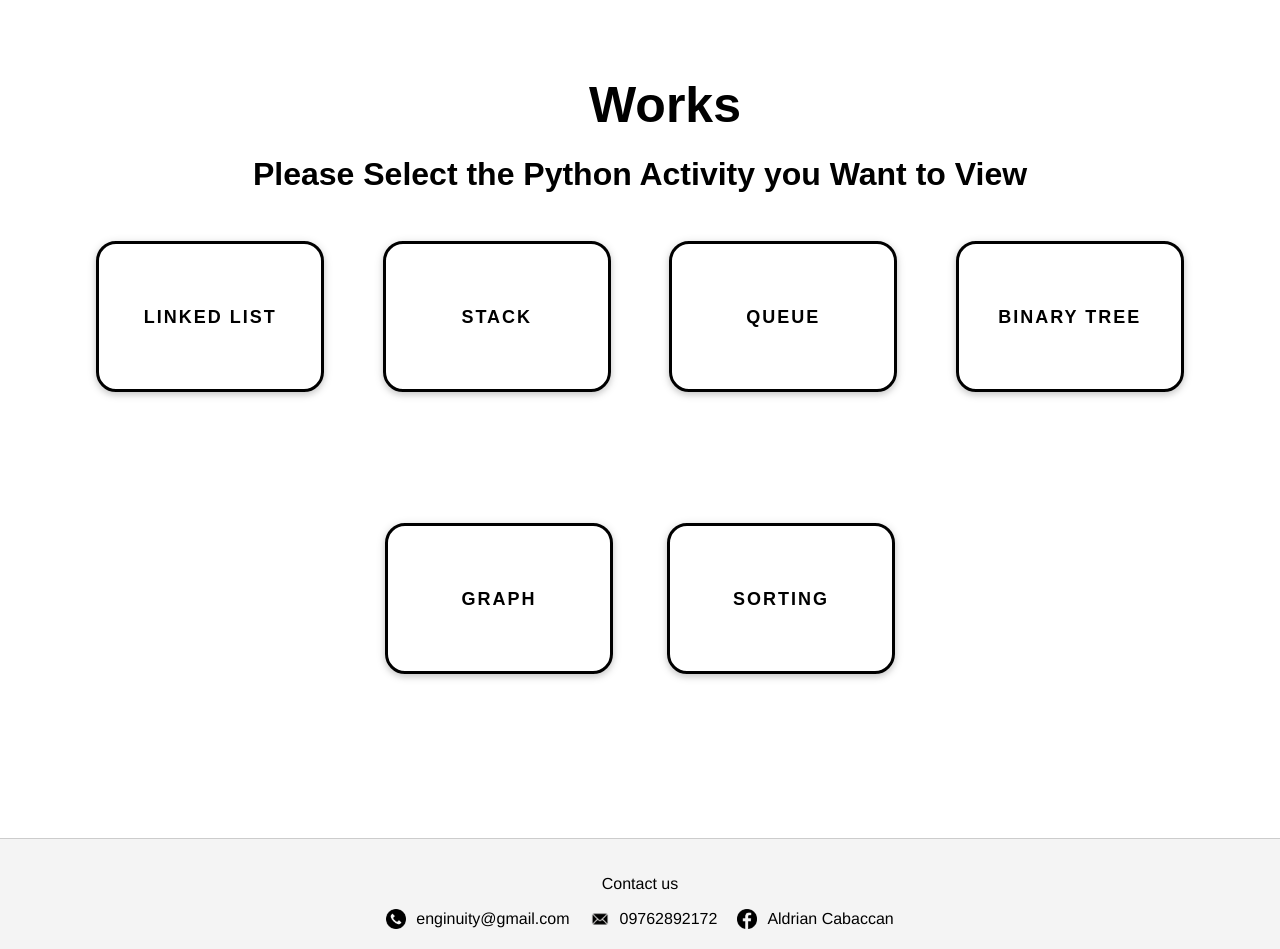
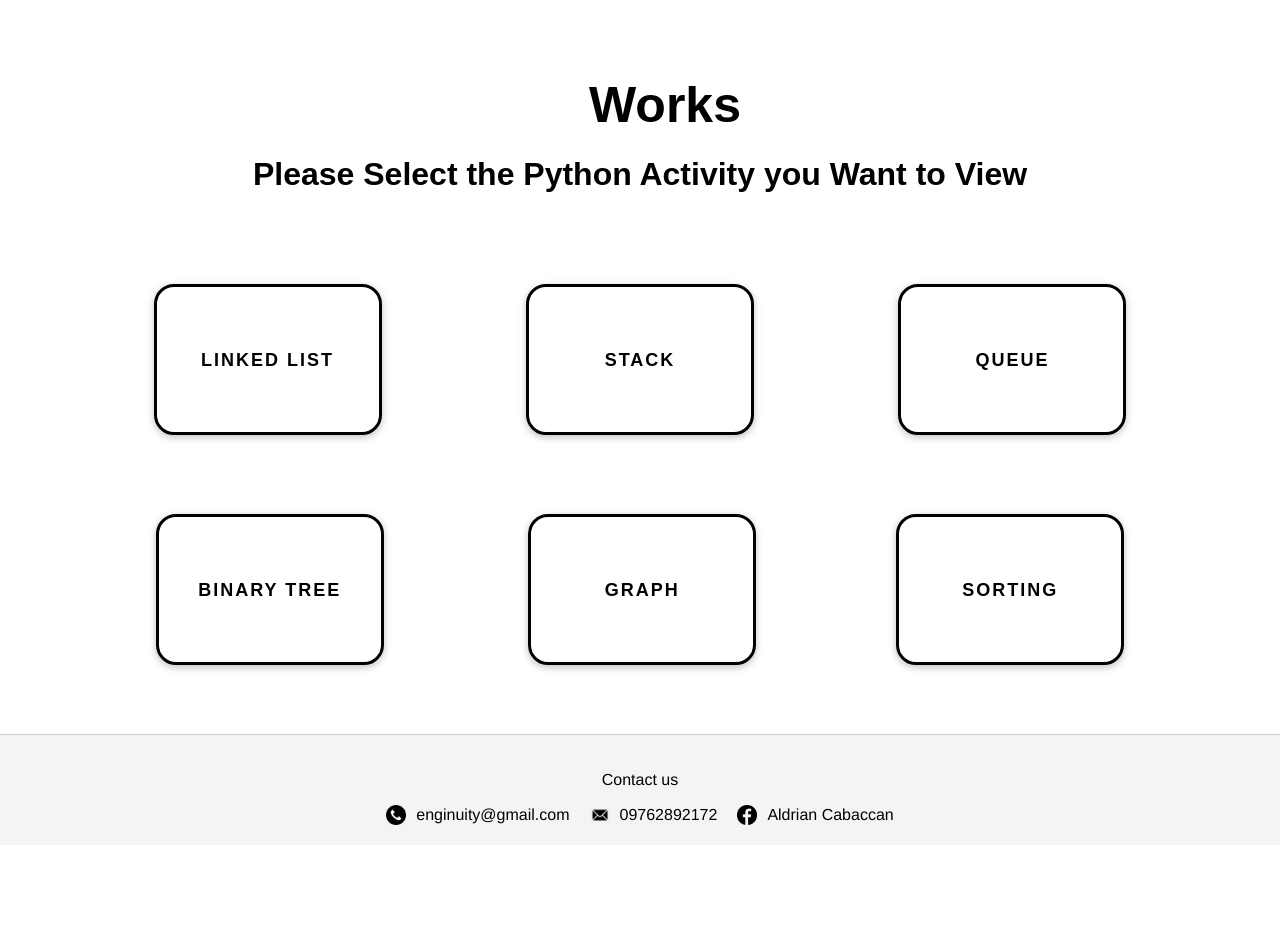
Before and after one commit to chaynedoescode/dsa_website_portfolio, a Flask app: page / in a window 1280 px wide. Shown: the part 1772-2721 px from the top of the page. After the commit the page ends 2597 px from the top, so only its background shows below. Run offline with Flask 3, Linux system fonts and the light colour scheme.

Commit message:
gaps of works

```diff
--- a/static/css/mainStyle.css
+++ b/static/css/mainStyle.css
@@ -341,8 +341,8 @@ text-decoration: none;
 transition: 0.3s ease all;
 z-index: 1;
 cursor: pointer;
-margin: 27px;
-margin-bottom: 100px;
+margin: 70px;
+margin-bottom: 5px;
 height: 120px;
 width: 150px;
 line-height: 120px;
```
